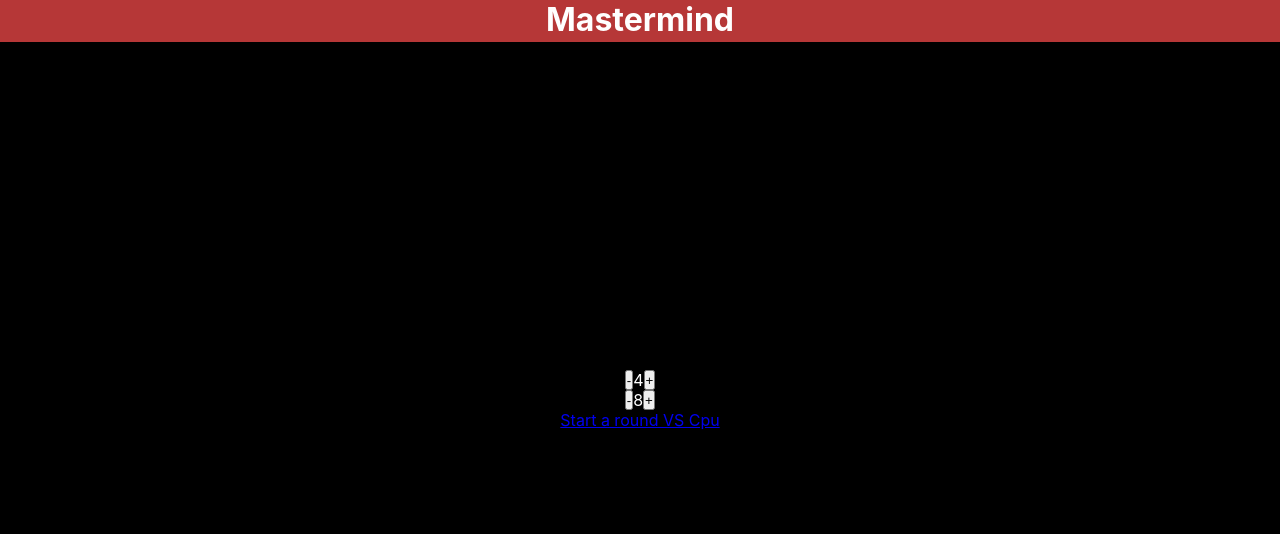
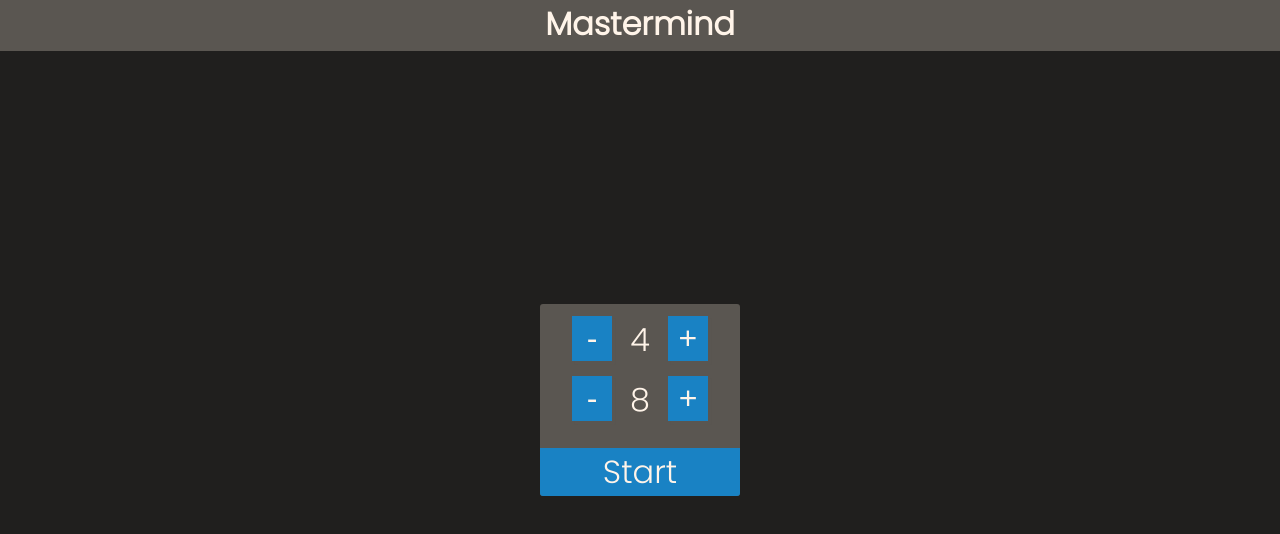
Before and after one commit to NicoCastelnuovo/mastermind-game-react-app, a React (Create React App) app: page / in a window 1280 px wide. Shown: the top 534 px of the page. Built offline with nearby package versions, Linux system fonts and the light colour scheme.

Commit message:
Playable Version

```diff
--- a/src/App.css
+++ b/src/App.css
@@ -1,7 +1,29 @@
+@import url('https://fonts.googleapis.com/css2?family=Poppins:wght@300&display=swap');
+
+:root {
+  --red: #ff595eff;
+  --orange: #ff924cff;
+  --yellow: #ffca3aff;
+  --green: #8ac926ff;
+  --blue: #1982c4ff;
+  --violet: #6a4c93ff;
+  --black: rgb(32, 31, 30);
+  --white: rgb(255, 244, 233);
+  --gray-light: rgb(219, 210, 200);
+  --gray-middle: rgb(145, 138, 131);
+  --gray-dark: rgb(90, 86, 81);
+}
+
 .App {
+  font-family: 'Poppins', Courier, monospace;
+  text-align: center;
+  width: 100%;
+  height: 100vh;
   display: flex;
-  width: 100%;
-  height: 100%;
+  flex-direction: column;
+  align-items: center;
+  justify-content: center;
+  background-color: var(--black);
 }
 
 /* ------------ HEADER ------------ */
@@ -14,33 +36,54 @@ header {
   justify-content: center;
   align-items: center;
   padding-bottom: 3px;
-  background-color: rgb(182, 55, 55);
+  background-color: var(--gray-dark);
 }
 .Title {
-  color: white;
+  color: var(--white);
   text-decoration: none;
 }
 
 /* ------------ INTRO PAGE ------------ */
 .IntroductionPage {
-  width: 100%;
-  height: 100vh;
   display: flex;
   flex-flow: column;
   justify-content: center;
   align-items: center;
-  color: white;
-  background-color: black;
+  font-size: 2rem;
+  border-radius: 3px;
+  color: var(--white);
+  background-color: var(--gray-dark);
 }
 .Difficulty {
+  width: 80%;
   display: flex;
   flex-flow: column;
+  gap: 12px;
+  padding: 12px;
 }
-.RowLength {
+.RowLength, .ColumnLength {
   display: flex;
+  justify-content: center;
+  gap: 18px;
 }
-.ColumnLength {
-  display: flex;
+.difficulty-button {
+  width: 60px;
+  height: 45px;
+  font-size: 2rem;
+  box-shadow: 3px 3px 1px var(--gray-dark);
+  border: none;
+  color: var(--white);
+  background-color: var(--blue);
+  cursor: pointer;
+}
+.start-button {
+  text-align: center;
+  width: 100%;
+  text-decoration: none;
+  margin-top: 12px;
+  color: var(--white);
+  background-color: var(--blue);
+  border-radius: 0 0 3px 3px;
 }
 
 /* ------------ GAME PAGE ------------ */
@@ -51,11 +94,11 @@ header {
   flex-flow: column;
   justify-content: center;
   align-items: center;
-  color: white;
-  background-color: black;
+  color: var(--white);
+  background-color: var(--black);
 }
 .Board {
-  background-color: rgb(59, 59, 59);
+  background-color: var(--gray-dark);
   padding: 36px;
   border-radius: 3px;
 }
@@ -63,7 +106,8 @@ header {
   display: flex;
 }
 .currentRow {
-  background-color: rgb(92, 92, 92);
+  border-radius: 3px;
+  background-color: var(--gray-middle);
 }
 .UserSequence {
 }
@@ -72,13 +116,29 @@ header {
   flex-flow: row wrap;
   width: 32px;
 }
+.check-button {
+  font-family: 'Poppins', Courier, monospace;
+  text-align: center;
+  width: 100%;
+  margin-top: 12px;
+  border-radius: 3px;
+  border: none;
+  padding: 12px;
+  color: var(--white);
+  background-color: var(--blue);
+}
+.EndGame {
+  border-radius: 3px;
+  padding: 12px;
+  background-color: var(--gray-middle);
+}
 
 /* ------------ DOTS ------------ */
 .dot {
   border-radius: 50%;
   display: inline-block;
   margin-bottom: 12px;
-  background-color: #bbb;
+  background-color: var(--gray-light);
   border: none;
 }
 .dot.user {
@@ -91,12 +151,12 @@ header {
   width: 12px;
   margin: 2px;
 }
-.color-1 { background-color: red; }
-.color-2 { background-color: blue; }
-.color-3 { background-color: yellow; }
-.color-4 { background-color: green; }
-.color-5 { background-color: violet; }
-.color-6 { background-color: rgb(255, 115, 0); }
+.color-1 { background-color: var(--red); }
+.color-2 { background-color: var(--blue); }
+.color-3 { background-color: var(--yellow); }
+.color-4 { background-color: var(--green); }
+.color-5 { background-color: var(--violet); }
+.color-6 { background-color: var(--orange); }
 
-.black { background-color: black; }
-.white { background-color: white; }
+.black { background-color: var(--black); }
+.white { background-color: var(--white); }
--- /dev/null
+++ b/src/app/EndGame.tsx
@@ -0,0 +1,39 @@
+import { selectVictory } from "../features/board/boardSlice";
+import DotButton from "../features/board/DotButton";
+import { selectSecretSequence } from "../features/secretSequence/secretSequenceSlice";
+import { useAppSelector } from "./hooks";
+
+const EndGame = () => {
+  const victory = useAppSelector(selectVictory)
+  const secretSequence = useAppSelector(selectSecretSequence);
+
+  return (
+    <div className='EndGame'>
+      <div className='SecretSequence'>
+        <p>Secret code was</p>
+        {
+          secretSequence.map((dotValue, dotIndex) => {
+            return (
+              <DotButton
+                dotValue={dotValue}
+                dotIndex={dotIndex} />
+            )
+          })
+        }
+      </div>
+      {
+        victory === true
+          ? <>
+              <h2>Yeah!</h2>
+              <h3>You Guessed!</h3>
+            </>
+          : <>
+              <h2>Whoops!</h2>
+              <h2>You lost!</h2>
+            </>
+      }
+    </div>
+  )
+};
+
+export default EndGame;
--- a/src/app/GamePage.tsx
+++ b/src/app/GamePage.tsx
@@ -3,7 +3,6 @@ import { selectDifficultyRow } from "../features/difficulty/difficultySlice";
 import { createNewSequence, selectSecretSequence } from "../features/secretSequence/secretSequenceSlice";
 import Board from "../features/board/Board";
 import { useAppDispatch, useAppSelector } from "./hooks";
-import Messages from "./Messages";
 
 const GamePage: React.FC = () => {
   const difficultyRow = useAppSelector(selectDifficultyRow);
@@ -17,12 +16,9 @@ const GamePage: React.FC = () => {
   return (
     <main className="GamePage">
       <div>
-        {
-          secretSequence.map(item => item)
-        }
+        { secretSequence.map(item => item) } {/* Erase the secret sequence */}
       </div>
       <Board />
-      <Messages />
     </main>
   )
 }
--- a/src/app/Header.tsx
+++ b/src/app/Header.tsx
@@ -1,10 +1,9 @@
 import { Link } from 'react-router-dom';
-import { FaGithub } from 'react-icons/fa';
 
 const Header: React.FC = () => {
   return (
     <header>
-      <Link className='Title' to='/'>
+      <Link className='Title' to='/' >
         <h1>Mastermind</h1>
       </Link>
     </header>
--- a/src/app/IntroductionPage.tsx
+++ b/src/app/IntroductionPage.tsx
@@ -8,7 +8,8 @@ const IntroductionPage: React.FC = () => {
   return (
     <main className='IntroductionPage'>
       <Difficulty />
-      <Link to={'/game'}>Start a round VS Cpu</Link>
+      <Link className='start-button'
+        to={'/game'}>Start</Link>
     </main>
   )
 }
--- a/src/app/Messages.tsx
+++ /dev/null
@@ -1,11 +0,0 @@
-const Messages: React.FC = () => {
-  return (
-    <p>
-      <em>
-        I'll log messages for you
-      </em>
-    </p>
-  )
-};
-
-export default Messages;
--- /dev/null
+++ b/src/features/board/DotButton.tsx
@@ -0,0 +1,26 @@
+import { useAppDispatch } from "../../app/hooks";
+import { changeColor } from "./boardSlice";
+
+
+const DotButton = ({ dotIndex, dotValue, rowIndex }: {
+  dotIndex: number;
+  dotValue: number;
+  rowIndex?: number;
+}) => {
+  const dispatch = useAppDispatch();
+
+  return (
+    typeof rowIndex === 'number'
+      ? <button
+          key={`userDot_${dotIndex}`}
+          className={`user dot color-${dotValue}`}
+          onClick={() => dispatch(changeColor({ rowIndex, dotIndex }))}>
+        </button>
+      : <button
+          key={`userDot_${dotIndex}`}
+          className={`user dot color-${dotValue}`}>
+        </button>
+  )
+}
+
+export default DotButton;
--- a/src/features/difficulty/Difficulty.tsx
+++ b/src/features/difficulty/Difficulty.tsx
@@ -1,37 +1,19 @@
-import { useAppDispatch, useAppSelector } from "../../app/hooks";
-import {
-  decrementRow,
-  incrementRow,
-  decrementColumn,
-  incrementColumn,
-  selectDifficultyRow,
-  selectDifficultyColumn } from "./difficultySlice";
+import { useAppSelector } from "../../app/hooks";
+import DifficultyButton from "./DifficultyButton";
+import { selectDifficultyRow, selectDifficultyColumn } from "./difficultySlice";
 
 const Difficulty = () => {
   const difficultyRow = useAppSelector(selectDifficultyRow);
   const difficultyColumn = useAppSelector(selectDifficultyColumn)
-  const dispatch = useAppDispatch();
 
   return (
     <div className='Difficulty'>
-      <div className='RowLength'>
-        <button
-          value='decrement'
-          onClick={() => dispatch(decrementRow())}> - </button>
-        <div>{difficultyRow}</div>
-        <button
-          value='increment'
-          onClick={() => dispatch(incrementRow())}> + </button>
-      </div>
-      <div className='ColumnLength'>
-        <button
-            value='decrement'
-            onClick={() => dispatch(decrementColumn())}> - </button>
-        <div>{difficultyColumn}</div>
-        <button
-          value='increment'
-          onClick={() => dispatch(incrementColumn())}> + </button>
-      </div>
+      <DifficultyButton
+        direction='Row'
+        difficulty={difficultyRow} />
+      <DifficultyButton
+        direction='Column'
+        difficulty={difficultyColumn} />
     </div>
   )
 };
--- /dev/null
+++ b/src/features/difficulty/DifficultyButton.tsx
@@ -0,0 +1,23 @@
+import { useAppDispatch } from "../../app/hooks";
+import { increment, decrement } from "./difficultySlice";
+
+const DifficultyButton = ({ direction, difficulty }: {
+  direction: string;
+  difficulty: number;
+}) => {
+  const dispatch = useAppDispatch();
+
+  return (
+    <div className={`${direction}Length`}>
+      <button
+        className='difficulty-button'
+        onClick={() => dispatch(decrement(direction))}>-</button>
+      {difficulty}
+      <button
+        className='difficulty-button'
+        onClick={() => dispatch(increment(direction))}>+</button>
+    </div>
+  )
+};
+
+export default DifficultyButton;
--- a/src/features/difficulty/difficultySlice.ts
+++ b/src/features/difficulty/difficultySlice.ts
@@ -15,34 +15,28 @@ const difficultySlice = createSlice({
   name: 'difficulty',
   initialState,
   reducers: {
-    incrementRow(state) {
-      if (state.rowLength < 6) {
-        state.rowLength += 1;
+    increment (state, action: PayloadAction<string>) {
+      if (action.payload === 'Row') {
+        if (state.rowLength < 6) state.rowLength += 1;
+      } else {
+        if (state.columnLength < 10) state.columnLength += 1;
       }
     },
-    decrementRow(state) {
-      if (state.rowLength > 4) {
-        state.rowLength -= 1;
+    decrement (state, action: PayloadAction<string>) {
+      if (action.payload === 'Row') {
+        if (state.rowLength > 4) state.rowLength -= 1;
+      } else {
+        if (state.columnLength > 6) state.columnLength -= 1;
       }
     },
-    incrementColumn(state) {
-      if (state.columnLength < 10) {
-        state.columnLength += 1;
-      }
-    },
-    decrementColumn(state) {
-      if (state.columnLength > 6) {
-        state.columnLength -= 1;
-      }
-    }
   }
 });
 
-// selector
+// selectors
 export const selectDifficulty = (state: RootState) => state.difficulty;
 export const selectDifficultyRow = (state: RootState) => state.difficulty.rowLength;
 export const selectDifficultyColumn = (state: RootState) => state.difficulty.columnLength;
 
 // export actions and reducer
-export const { incrementRow, decrementRow, incrementColumn, decrementColumn } = difficultySlice.actions;
+export const { increment, decrement } = difficultySlice.actions;
 export default difficultySlice.reducer;
```
Also changed, not shown: src/features/board/Board.tsx (+21 -13 lines), src/features/board/boardSlice.ts (+18 -18 lines).
